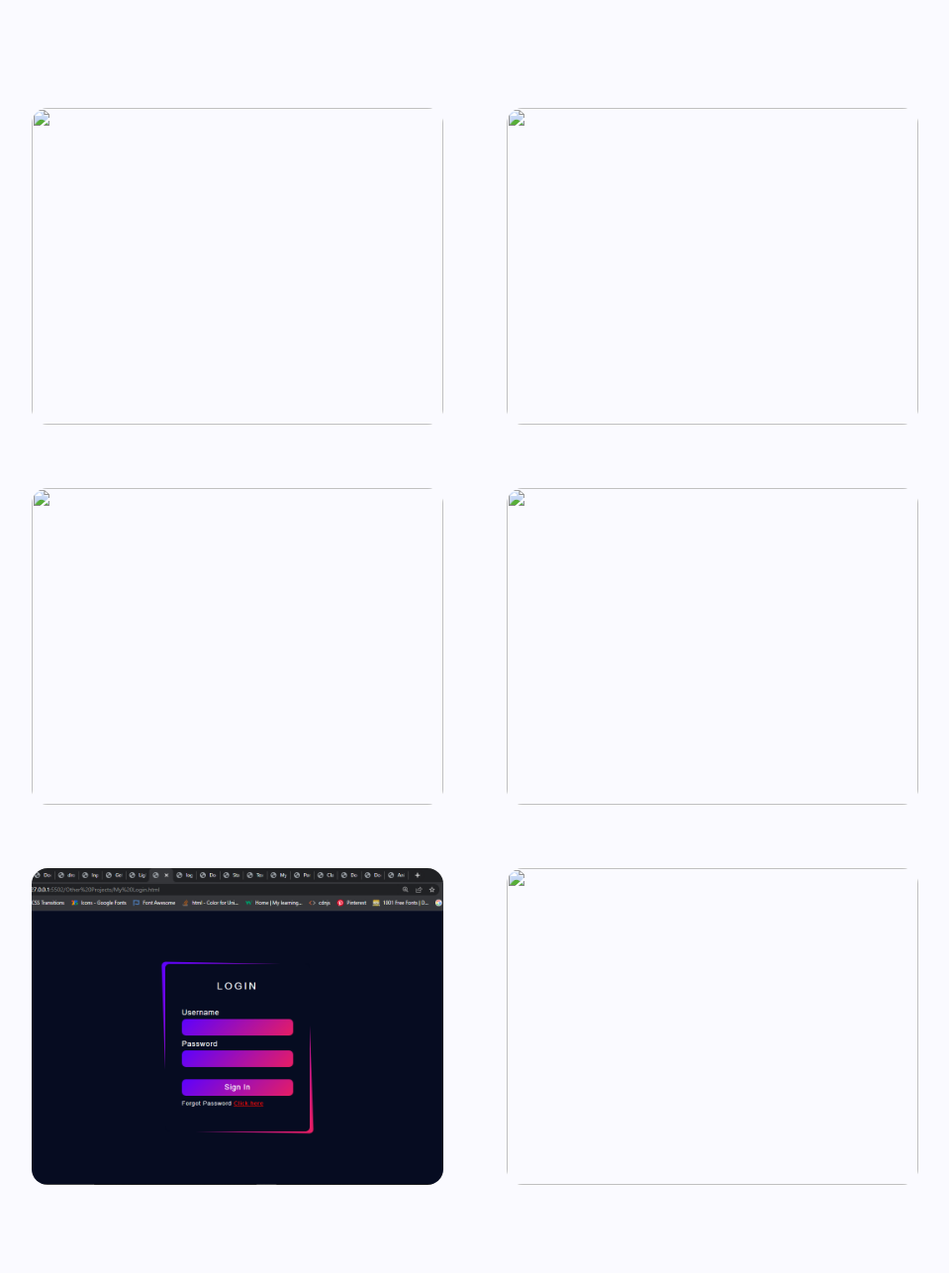
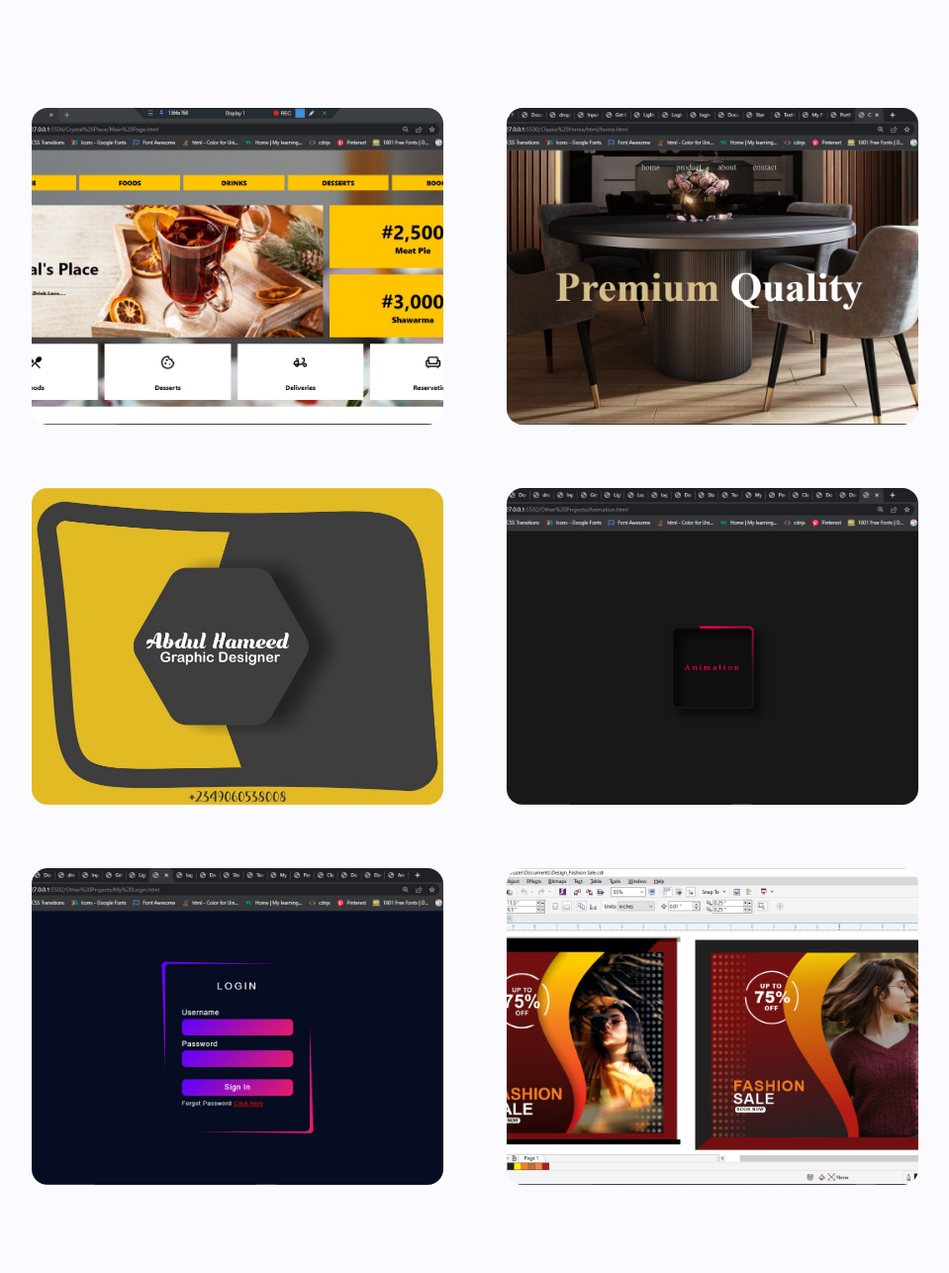
Before and after one commit to JamiuAbdulHameed/My-Portfolio-2, a plain HTML site: page index.html in a window 1280 px wide. Shown: the part 2074-3360 px from the top of the page at 99% size, without its empty margins (160-1119 px from the left). Drawn offline with nearby package versions, Linux system fonts and the light colour scheme; a script that the page names is missing; files whose address does not match are found by name.

Commit message:
Update index.html

```diff
--- a/index.html
+++ b/index.html
@@ -106,19 +106,19 @@
                     <div class="box-container">
 
                         <div class="box">
-                            <img src="/Portfolio 2/images/crytal place.jpg" alt="">
+                            <img src="/images/crytal place.jpg" alt="">
                         </div>
 
                         <div class="box">
-                            <img src="/Portfolio 2/images/classic home.png" alt="">
+                            <img src="/images/classic home.png" alt="">
                         </div>
 
                         <div class="box">
-                            <img src="/Portfolio 2/images/My Profile.jpg" alt="">
+                            <img src="/images/My Profile.jpg" alt="">
                         </div>
 
                         <div class="box">
-                            <img src="/Portfolio 2/images/login 1.png" alt="">
+                            <img src="/images/login 1.png" alt="">
                         </div>
 
                         <div class="box">
@@ -126,7 +126,7 @@
                         </div>
 
                         <div class="box">
-                            <img src="/Portfolio 2/images/Screenshot (126).png" alt="">
+                            <img src="/images/Screenshot (126).png" alt="">
                         </div>
 
                     </div>
```
